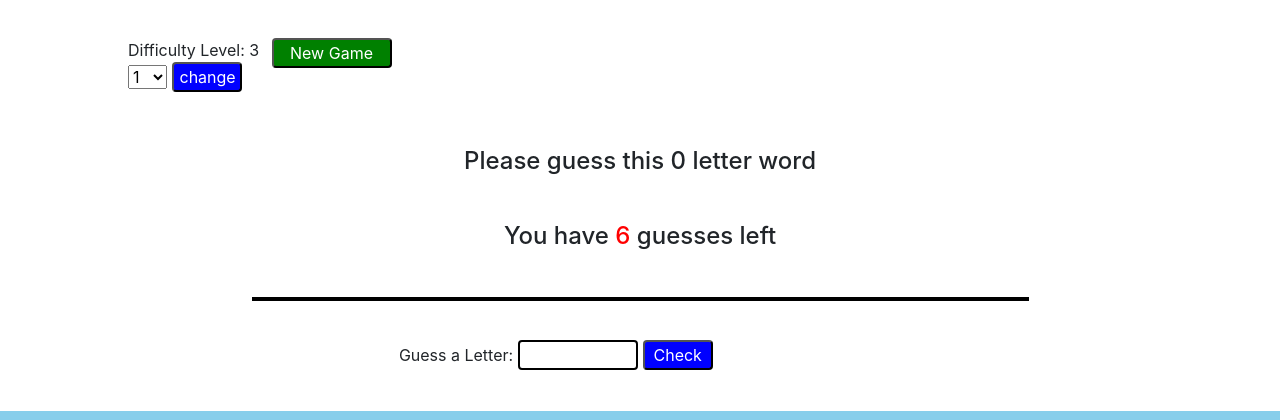
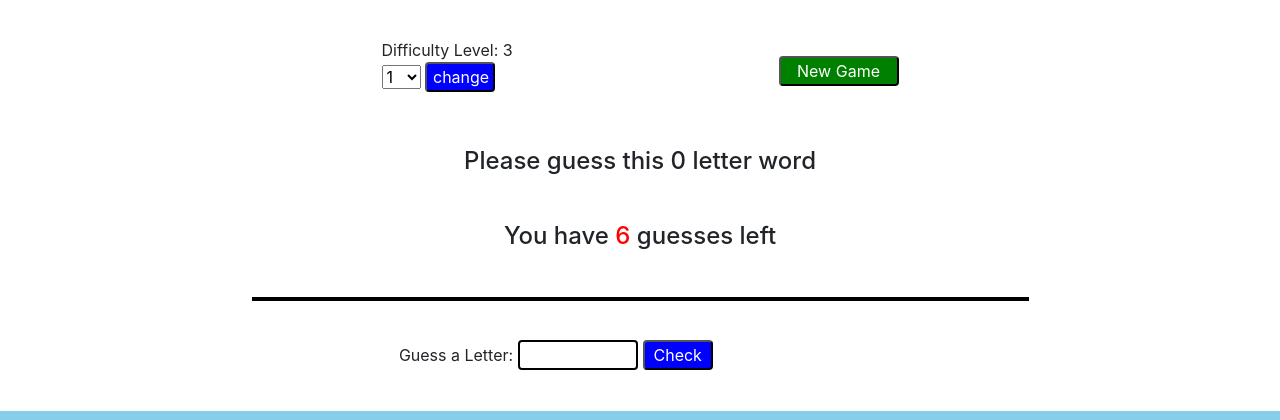
Before and after one commit to Jesskos/word-whizz, a Flask app: page /play in a window 1280 px wide. Shown: the part 72-492 px from the top of the page. Run offline with Flask 2, Linux system fonts and the light colour scheme; the visitor is signed in with stand-in values (Sample User, id 1); some libraries are stand-ins or nearby versions.

Commit message:
styled buttons on top of game page

```diff
--- a/static/css/styles.css
+++ b/static/css/styles.css
@@ -20,11 +20,10 @@
 .container-top {
 	display: flex;
 	flex-direction: row;
-	justify-content: left;
+	justify-content: space-evenly;
 	width: 100%;
 	padding-left: 10%;
 	padding-right: 10%;
-	align-content: flex-start;
 	height: auto;
 	margin-top: 3%;
 }
@@ -103,6 +102,7 @@
 	color: white;
 	width: 120px;
 	height: 30px;
+	margin-top: 15%;
 }
 
 /*remaining guesses*/
@@ -166,6 +166,7 @@
 	margin-top: 3%;
 }
 
+
 /*leaderboard and history
 */
 table {
@@ -185,7 +186,8 @@
     background-color: #2EC4B6;
 }
 
-/*leaderboard and history
+
+/*anti progress bar
 */
 
 #myProgress {
--- a/templates/game.html
+++ b/templates/game.html
@@ -9,7 +9,7 @@
 
     <!-- Change Difficulty -->
 
-    <div>
+    <div id="difflevel">
         Difficulty Level: <span id="Difficulty"> {{ difficulty_level }} </span>
         <form action="\play_again" id="change-difficulty">
           <select id="difficulty-rating">
@@ -28,11 +28,11 @@
         </form>
     </div>
 
-    <div>
-    </div>
+     <div id="resetgame">
      <button id="reset-game-button" type="button">New Game</button>
      </div>
-    </div>
+
+  </div>
 
   <!-- Informs Player of Word Length -->
 
```
